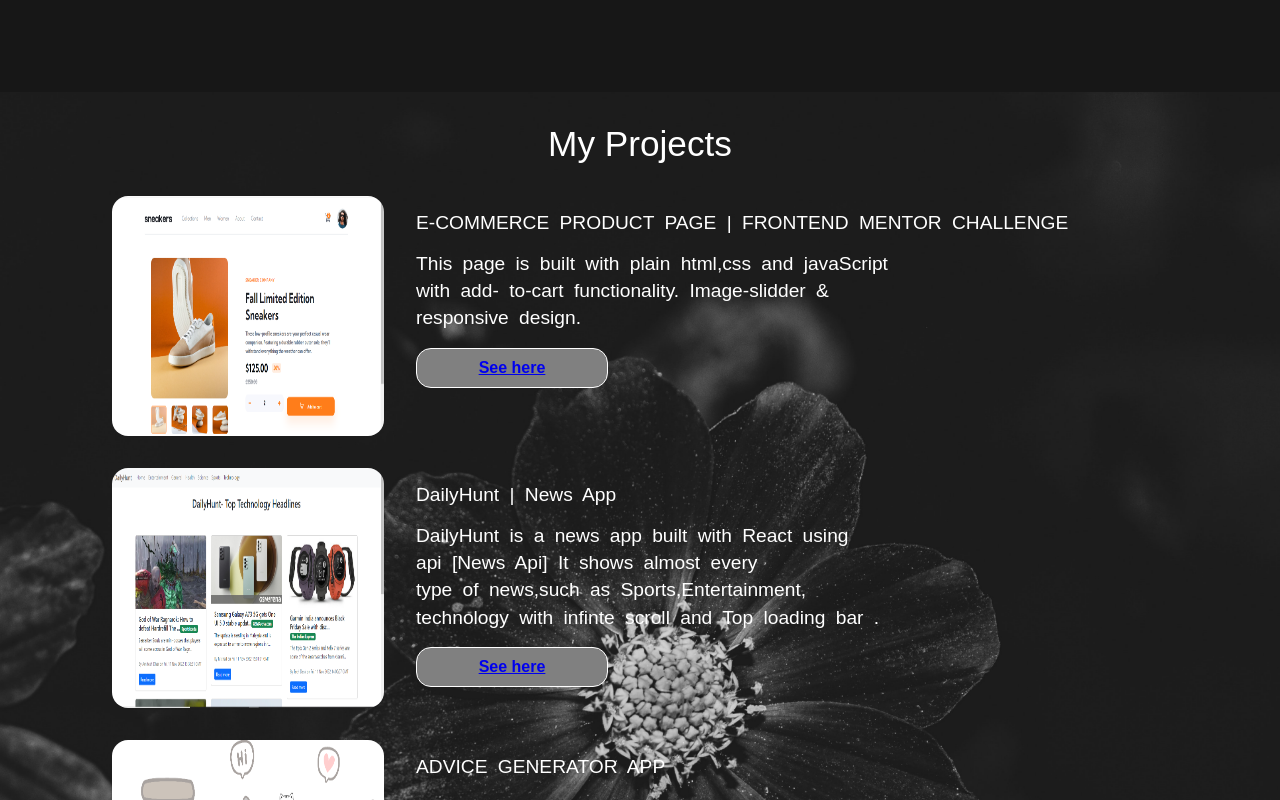
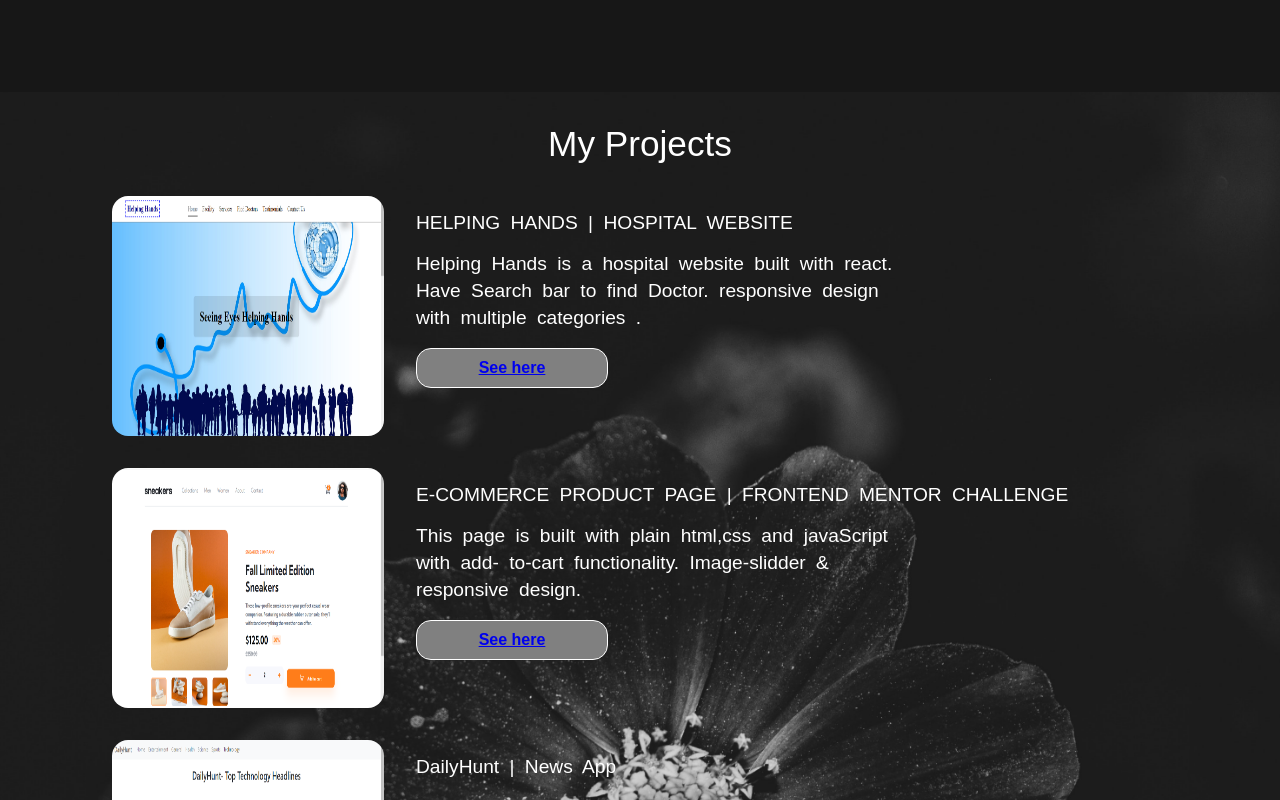
Before and after one commit to hanifagitfit/my-portfolio-website, a React (Create React App) app: page / in a window 1280 px wide. Shown: the part 788-1588 px from the top of the page. Built offline with nearby package versions, Linux system fonts and the light colour scheme; a web font is replaced by a local one.

Commit message:
new project added

```diff
--- a/src/components/Projects.js
+++ b/src/components/Projects.js
@@ -3,6 +3,7 @@ import ecommerce from '../pic/ecommerce.png'
 import advice from '../pic/advice.png'
 import textutils from '../pic/Textutils.png'
 import news from '../pic/news.png'
+import hospital from '../pic/helpingHand.png';
 
 
 const Projects = () => {
@@ -11,6 +12,15 @@ const Projects = () => {
             <div className="title">My Projects</div>
             <div className="projects">
 
+                <div className="detail">
+                    <img src={hospital} alt="hospital" />
+                    <div className="box">
+                        <p>HELPING HANDS | HOSPITAL WEBSITE</p>
+                        <p className='prime'>Helping Hands is a hospital website built with react.<br /> Have Search bar to find Doctor.  responsive design<br />with multiple categories .</p>
+
+                        <button className='btn'><a href="https://helping-hands-hospitals.netlify.app/">See here</a></button>
+                    </div>
+                </div>
                 <div className="detail">
                     <img src={ecommerce} alt="ecom" />
                     <div className="box">
```
Also changed, not shown: src/pic/helpingHand.png (added).
